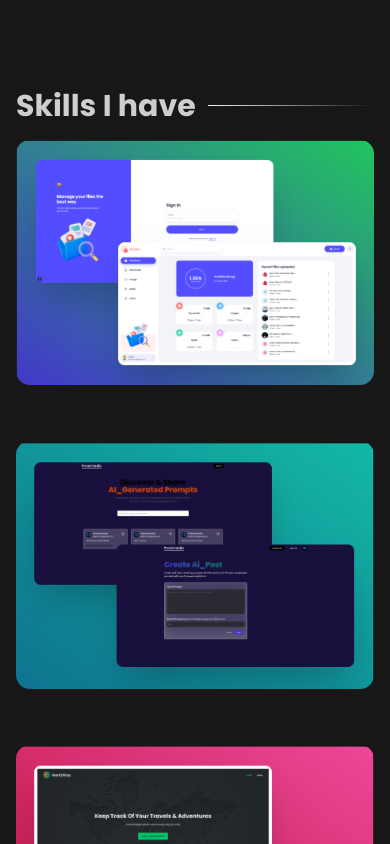
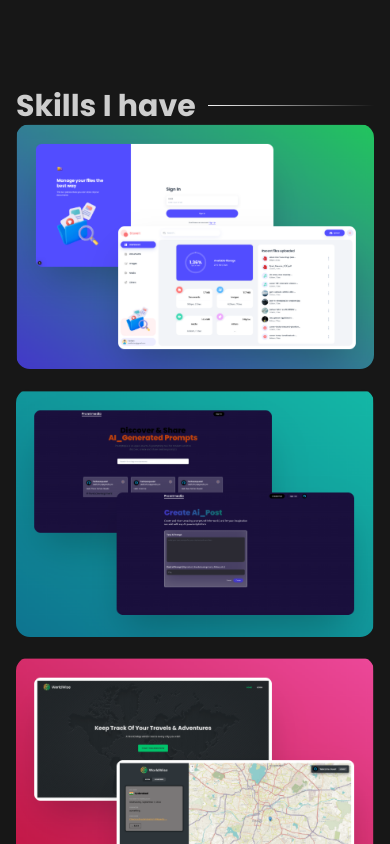
Before and after one commit to FarhanQuadri25/My_portfolio, a Next.js app: page / in a window 390 px wide. Shown: the part 1800-2644 px from the top of the page. Built offline with nearby package versions, Linux system fonts and the light colour scheme.

Commit message:
responsive-commit

```diff
--- a/components/projects/Projects.module.scss
+++ b/components/projects/Projects.module.scss
@@ -69,3 +69,18 @@
   line-height: 18px;
   color: #ffffff;
 }
+
+
+@media (max-width: 768px) {
+  .hoverDetails {
+    backdrop-filter: none;
+    -webkit-backdrop-filter: none;
+  }
+}
+
+
+@media (max-width:720px){
+  .projectsFlex a{
+    flex-basis: 100%;
+  }
+}
--- a/components/projects/Projects.tsx
+++ b/components/projects/Projects.tsx
@@ -71,7 +71,7 @@ const Projects = () => {
           className={`${styles.headingHr}`}
         />
       </div>
-      <div className="flex flex-wrap mt-[1em] gap-14 items-center justify-center">
+      <div className={`flex flex-wrap justify-center projectFlex  items-center gap-5 ${styles.projectsFlex}`}>
         {data.map((project) => (
           <Project key={project.id} {...project} />
         ))}
```
